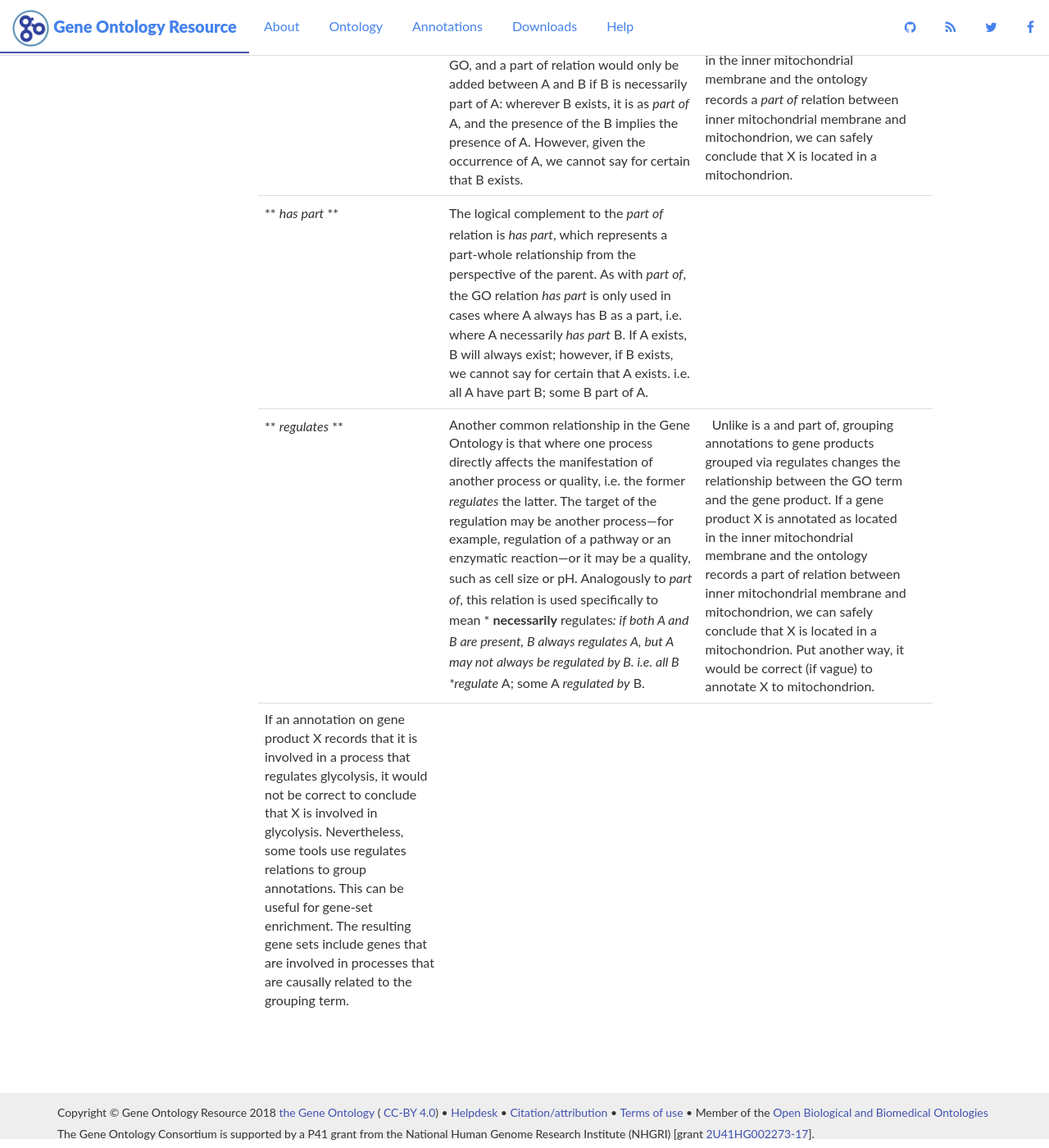
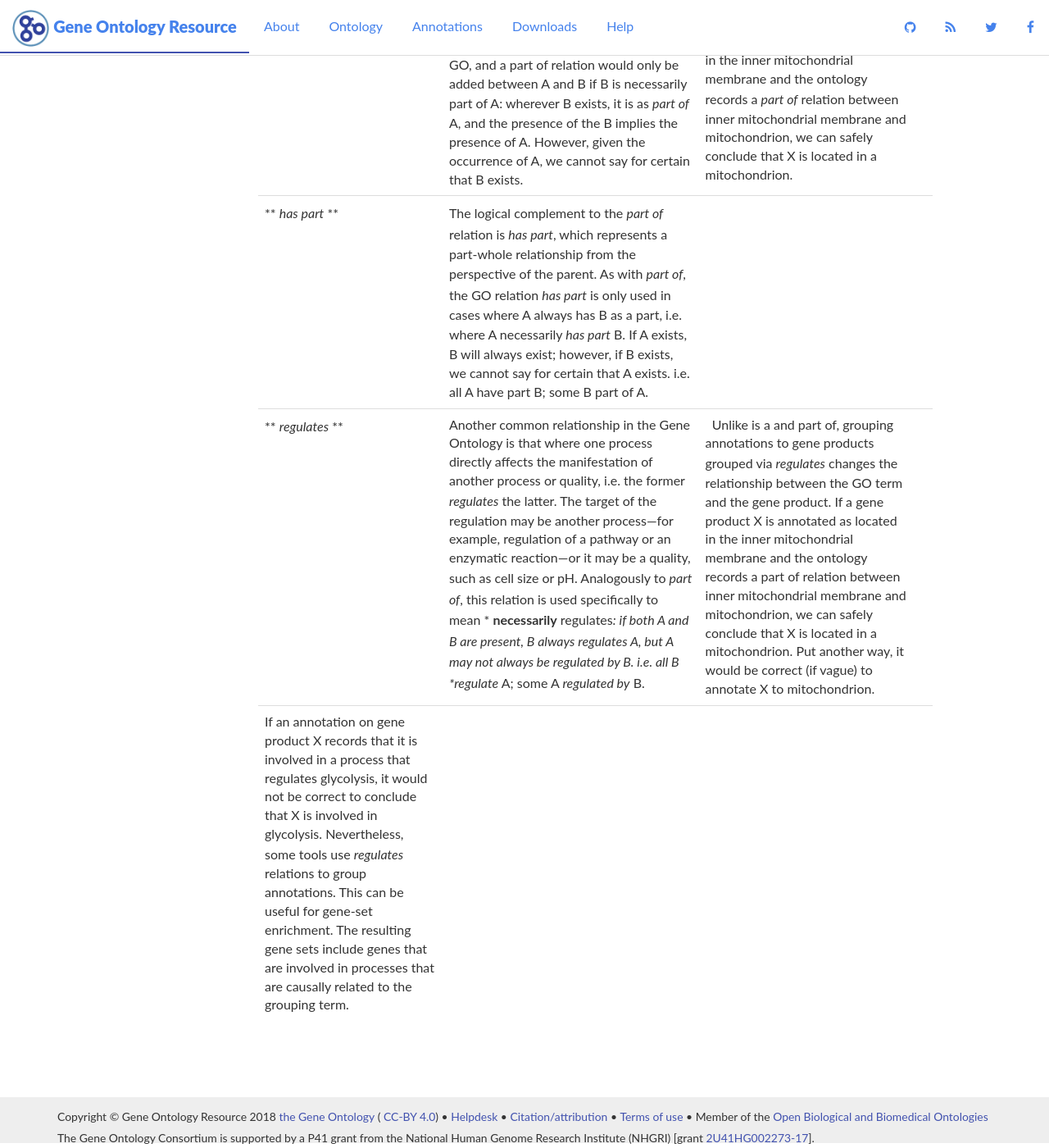
Before and after one commit to geneontology/geneontology.github.io, a Jekyll site: the page built from _docs/ontology-relations.md, in a window 1280 px wide and 1400 px high, scrolled down 2369 px. Shown: the whole window at 82% size. Built offline with Jekyll 4.4.1, drawn with Linux system fonts in a browser that asks for light colours; nearby versions of some CDN libraries.

Commit message:
Update ontology-relations.md

```diff
--- a/_docs/ontology-relations.md
+++ b/_docs/ontology-relations.md
@@ -50,6 +50,6 @@
 |------------------|-------------|-------------|
 | ** *is a* **  | The is a relation forms the basic structure of GO. If we say A *is a* B, we mean that node A is a subtype of node B. For example, mitotic cell cycle *is a* cell cycle, or lyase activity *is a* catalytic activity. It should be noted that is a does not mean *is an instance of*. An *instance*, ontologically speaking, is a specific example of something; e.g. a cat is a mammal, but Garfield is an instance of a cat, rather than a subtype of cat. GO, like most ontologies, does not use instances, and the terms in GO represent a class of entities or phenomena, rather than specific manifestations thereof. However, if we know that cat is a mammal, we can say that every instance of cat is a mammal. | It is safe to use *is a* to group annotations. For example if a gene product X is annotated as having tyrosine kinase activity and the ontology records that tyrosine kinase activity *is a* (type of) kinase activity, then we can safely conclude that gene product X has kinase activity.|
 | ** *part of* ** | The *part of* relation is used to represent part-whole relationships in the Gene Ontology. *part of* has a specific meaning in GO, and a part of relation would only be added between A and B if B is necessarily part of A: wherever B exists, it is as *part of* A, and the presence of the B implies the presence of A. However, given the occurrence of A, we cannot say for certain that B exists. | It is safe to use part of to group annotations. For example if a gene product X is annotated as located in the inner mitochondrial membrane and the ontology records a *part of* relation between inner mitochondrial membrane and mitochondrion, we can safely conclude that X is located in a mitochondrion.|
-| ** *has part* ** | The logical complement to the *part of* relation is *has part*, which represents a part-whole relationship from the perspective of the parent. As with *part of*, the GO relation *has part* is only used in cases where A always has B as a part, i.e. where A necessarily *has part* B. If A exists, B will always exist; however, if B exists, we cannot say for certain that A exists. i.e. all A have part B; some B part of A. |
-| ** *regulates* ** | Another common relationship in the Gene Ontology is that where one process directly affects the manifestation of another process or quality, i.e. the former *regulates* the latter. The target of the regulation may be another process—for example, regulation of a pathway or an enzymatic reaction—or it may be a quality, such as cell size or pH. Analogously to *part of*, this relation is used specifically to mean * **necessarily** regulates*: if both A and B are present, B always regulates A, but A may not always be regulated by B. i.e. all B *regulate* A; some A *regulated by* B.  |  Unlike is a and part of, grouping annotations to gene products grouped via regulates changes the relationship between the GO term and the gene product. If a gene product X is annotated as located in the inner mitochondrial membrane and the ontology records a part of relation between inner mitochondrial membrane and mitochondrion, we can safely conclude that X is located in a mitochondrion. Put another way, it would be correct (if vague) to annotate X to mitochondrion.
-If an annotation on gene product X records that it is involved in a process that regulates glycolysis, it would not be correct to conclude that X is involved in glycolysis. Nevertheless, some tools use regulates relations to group annotations. This can be useful for gene-set enrichment. The resulting gene sets include genes that are involved in processes that are causally related to the grouping term. |
+| ** *has part* ** | The logical complement to the *part of* relation is *has part*, which represents a part-whole relationship from the perspective of the parent. As with *part of*, the GO relation *has part* is only used in cases where A always has B as a part, i.e. where A necessarily *has part* B. If A exists, B will always exist; however, if B exists, we cannot say for certain that A exists. i.e. all A have part B; some B part of A. |  |
+| ** *regulates* ** | Another common relationship in the Gene Ontology is that where one process directly affects the manifestation of another process or quality, i.e. the former *regulates* the latter. The target of the regulation may be another process—for example, regulation of a pathway or an enzymatic reaction—or it may be a quality, such as cell size or pH. Analogously to *part of*, this relation is used specifically to mean * **necessarily** regulates*: if both A and B are present, B always regulates A, but A may not always be regulated by B. i.e. all B *regulate* A; some A *regulated by* B.  |  Unlike is a and part of, grouping annotations to gene products grouped via *regulates* changes the relationship between the GO term and the gene product. If a gene product X is annotated as located in the inner mitochondrial membrane and the ontology records a part of relation between inner mitochondrial membrane and mitochondrion, we can safely conclude that X is located in a mitochondrion. Put another way, it would be correct (if vague) to annotate X to mitochondrion.
+If an annotation on gene product X records that it is involved in a process that regulates glycolysis, it would not be correct to conclude that X is involved in glycolysis. Nevertheless, some tools use *regulates* relations to group annotations. This can be useful for gene-set enrichment. The resulting gene sets include genes that are involved in processes that are causally related to the grouping term. |
```
